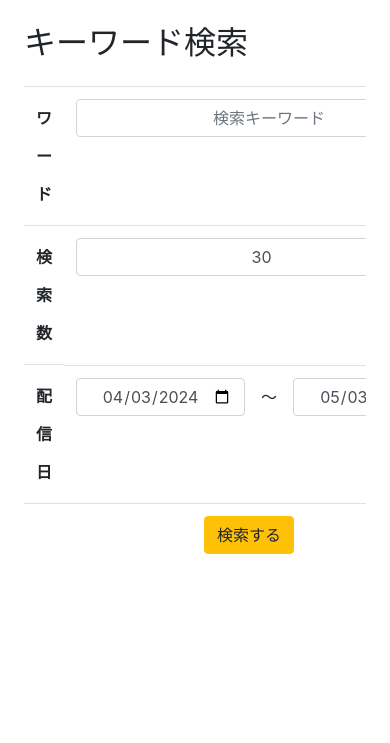
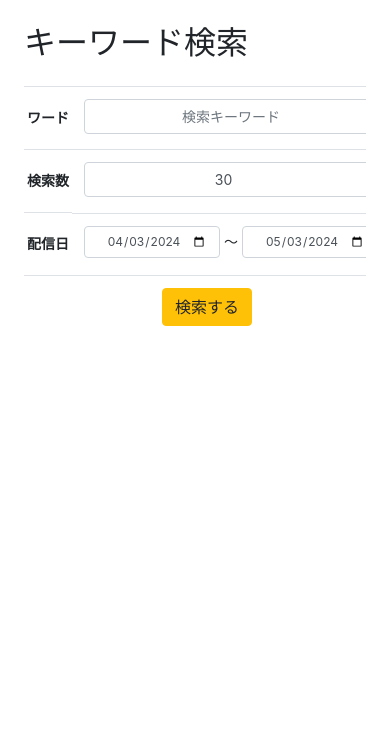
Before and after one commit to hirolibe/django-get-chapter, a Django app: page / in a window 390 px wide. Shown: the top 743 px of the page. Run offline with Django 4.2, Linux system fonts and the light colour scheme; some libraries are stand-ins or nearby versions.

Commit message:
iphone layout

```diff
--- a/app/templates/app/index.html
+++ b/app/templates/app/index.html
@@ -6,34 +6,34 @@
 <h2 class="my-4">キーワード検索</h2>
 
 <div class="table-responsive search-table">
-  <table class="table">
+  <table class="table" style="width: 50%; font-size: 14px;">
     <form method="POST">
       {% csrf_token %}
       <tbody>
         <tr scope="row">
-          <th class="text-center">
-            <label class="control-label mb-0" style="line-height: 38px;">ワード</label>
+          <th class="text-center px-0" style="width: 20%;">
+            <label class="control-label mb-0" style="line-height: 38px; min-width: 48px;">ワード</label>
           </th>
-          <td style="width: 50%;" class="text-center">
-            {% render_field form.keyword class='form-control text-center' placeholder='検索キーワード' %}
+          <td>
+            {% render_field form.keyword class='form-control text-center' style='font-size: 14px;' placeholder='検索キーワード' %}
           </td>
         </tr>
         <tr scope="row">
-          <th class="text-center">
+          <th class="text-center px-0" style="width: 20%;">
               <label class="control-label mb-0" style="line-height: 38px;">検索数</label>
           </th>
-          <td style="width: 50%;" class="text-center">
-            {% render_field form.items_count class='form-control text-center' placeholder='検索数' %}
+          <td>
+            {% render_field form.items_count class='form-control text-center' style='font-size: 14px;' placeholder='検索数' %}
           </td>
         </tr>
         <tr scope="row">
-          <th class="text-center">
+          <th class="text-center px-0" style="width: 20%;">
             <label class="control-label mb-0" style="line-height: 38px;">配信日</label>
           </th>
           <td style="display: flex; justify-content: center; align-items: center;">
-            <div>{% render_field form.search_start class='form-control text-center' placeholder='いつから' %}</div>
-            <span class="mx-3">〜</span>
-            <div>{% render_field form.search_end class='form-control text-center' placeholder='いつまで' %}</div>
+            <div>{% render_field form.search_start class='form-control text-center' style='font-size: 12px;' placeholder='いつから' %}</div>
+            <span class="mx-1">〜</span>
+            <div>{% render_field form.search_end class='form-control text-center' style='font-size: 12px;' placeholder='いつまで' %}</div>
           </td>
         </tr>
         <tr>
```
